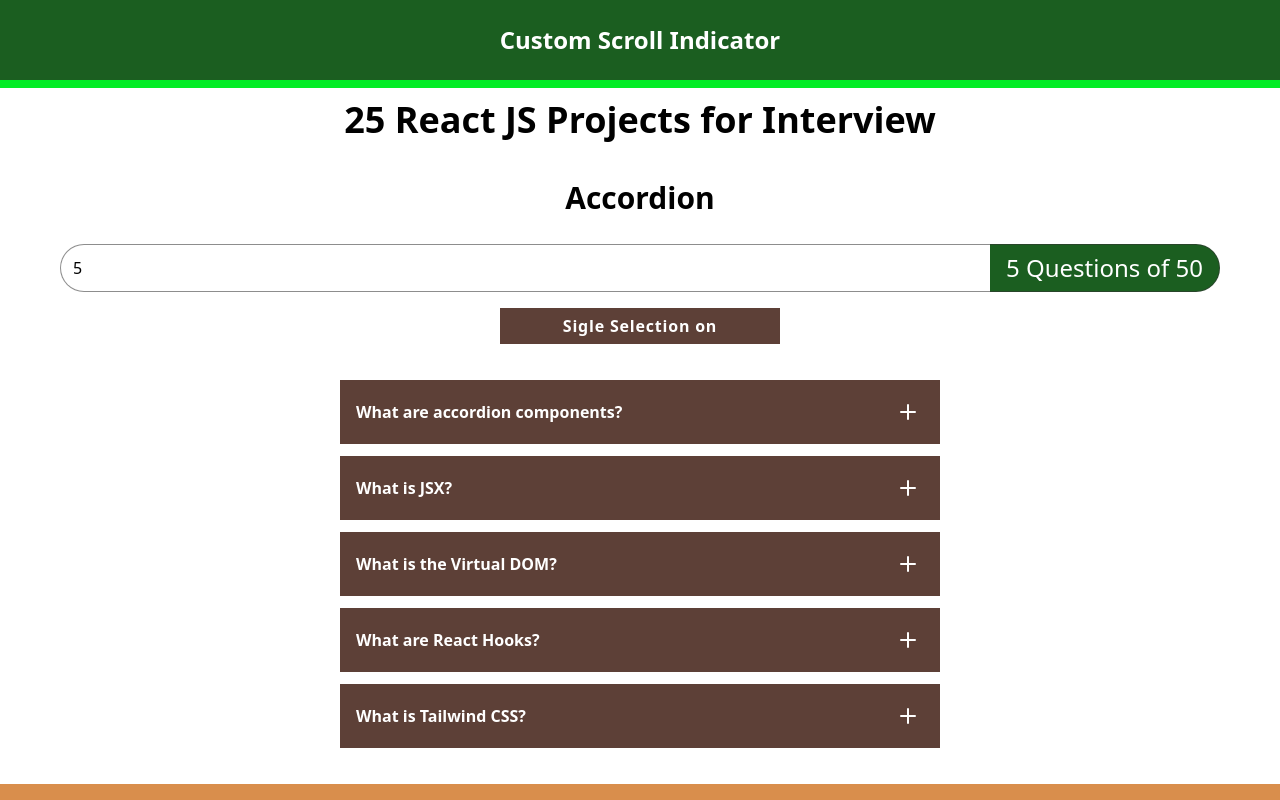
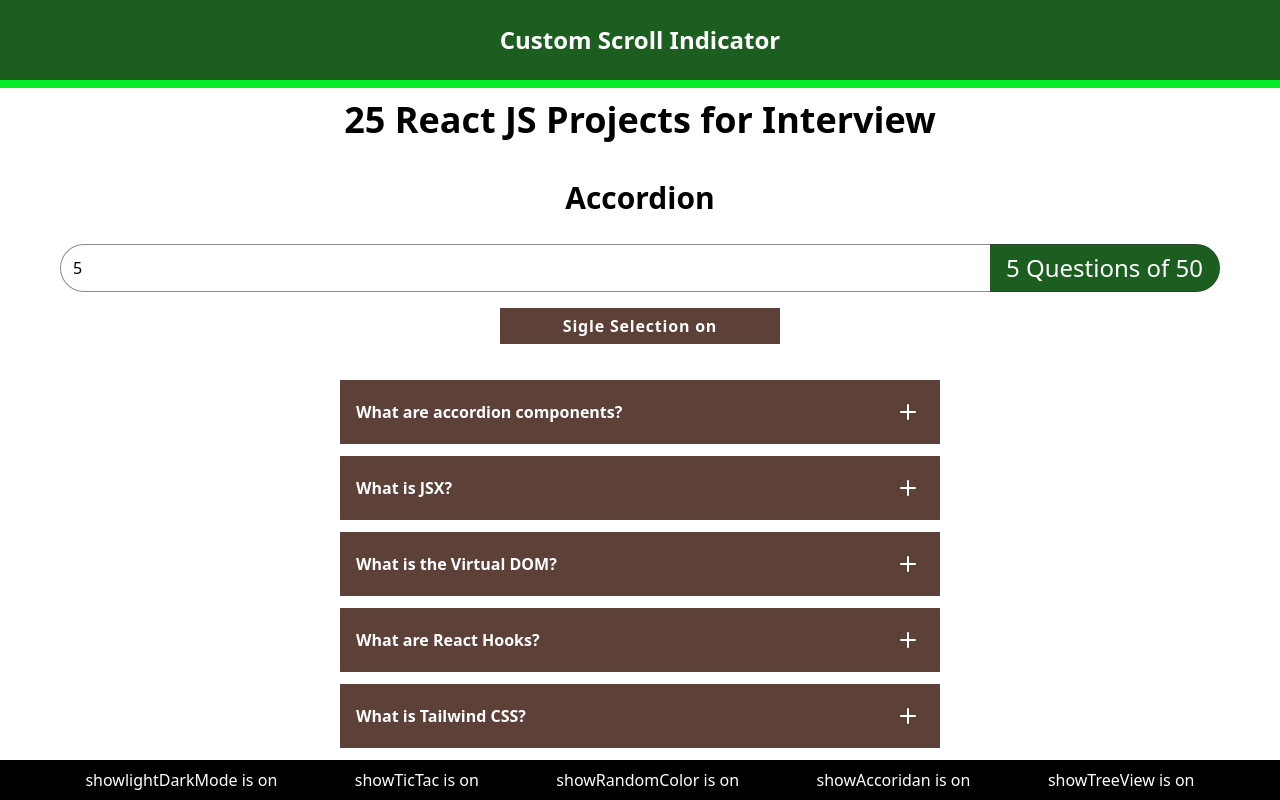
Before and after one commit to mahmoudkhateep7-arch/25-React-JS-Projects-for-Interview, a Next.js app: page / in a window 1280 px wide. Shown: the top 800 px of the page. Built offline with nearby package versions, Linux system fonts and the light colour scheme; no server answers.

Commit message:
made the feature flag componentet it is hidden on small sizes

```diff
--- /dev/null
+++ b/app/api/getrandomdata/route.ts
@@ -0,0 +1,25 @@
+import { NextResponse } from "next/server";
+export interface ObjResShape{
+  showlightDarkMode:boolean,
+  showTicTac:boolean,
+  showRandomColor:boolean,
+  showAccoridan:boolean,
+  showTreeView:boolean,
+  [key:string]:boolean
+
+}
+const t=true
+const resObject:ObjResShape={
+  showlightDarkMode:t,
+  showTicTac:t,
+  showRandomColor:t,
+  showAccoridan:t,
+  showTreeView:t
+
+}
+export const dynamic = 'force-dynamic'; // Ensures this isn't cached as a static JSON file
+
+export async function GET(){
+
+ return NextResponse.json(resObject)
+}
--- /dev/null
+++ b/app/featureFlage.tsx
@@ -0,0 +1,55 @@
+"use client";
+
+import { useEffect, useState } from "react";
+import { ObjResShape } from "./api/getrandomdata/route";
+import { useDispatch, useSelector } from "react-redux";
+import { AppDispatch, AppState, fillState, updateObj } from "./redux";
+
+
+export default function FeatureFlag() {
+  const [obj, setObj] = useState<{} | ObjResShape>({})
+
+  const dispatch: AppDispatch = useDispatch()
+  const getrandomdata = async () => {
+    const res = await fetch('/api/getrandomdata')
+    const dataObj: ObjResShape = await res.json()
+    setObj(dataObj)
+    dispatch(fillState(dataObj))
+    setTimeout(() => {
+    }, 100);
+
+  }
+
+  useEffect(() => {
+    getrandomdata()
+  }, [])
+  const lkkl=useSelector((state:AppState)=>{return state.showComponentsSlice})
+
+  useEffect(()=>{
+setObj(lkkl)
+  },[lkkl.newProp])
+
+  const arr: { key: string, val: boolean }[] = Object.entries(obj).map(([key, val]) => { return { key, val } })
+  const handleclick = (key: string) => {
+    dispatch(updateObj(key))
+  }
+  return (
+    <section className={`px-3 py-2 w-full text-white flex items-center bottom-0 max-[850px]:h-auto z-1000 fixed bg-black `}>
+      <div className={`flex gap-1 max-[850px]:grid max-[850px]:grid-cols-3 max-[600px]:hidden   justify-evenly w-full`}>
+        {arr.length == 0 && <></>}
+        {arr.length > 0 && <>
+          {arr.map((inseiderObj, idx) => {
+            if(inseiderObj.key=='newProp'){return}
+            return (
+              <div className={`cursor-pointer  flex items-center justify-center`} onClick={() => { handleclick(inseiderObj.key) }} key={idx}>{inseiderObj.key} is {inseiderObj.val == true ? 'on' : 'off'}</div>
+            )
+          })}
+        </>}
+
+
+      </div>
+
+
+    </section>
+  )
+}
--- a/app/layout.tsx
+++ b/app/layout.tsx
@@ -1,9 +1,10 @@
 import { Metadata } from "next";
 import { PropsWithChildren } from "react";
 import AosComponent from "./aos";
+import ReduxWrapper from "./redux";
 
-export const meatdata: Metadata = {
-  title: 'random coponents',
+export const metadata: Metadata = {
+  title: '25 random components',
   description: 'singe and multi open'
 }
 
@@ -12,8 +13,11 @@ export default function Rootlayout({ children }: PropsWithChildren) {
     <html>
       <body>
         <AosComponent />
+        <ReduxWrapper >
+        {children}
 
-        {children}
+        </ReduxWrapper>
+
       </body>
     </html>
   )
--- a/app/page.tsx
+++ b/app/page.tsx
@@ -17,24 +17,42 @@ import Tabs from "./tabs";
 import GithubFinder from "@/gitHubFinder";
 import SearchFilter from "./searchFilter";
 import TicTac from "./tictak";
+import FeatureFlag from "./featureFlage";
+import { useSelector } from "react-redux";
+import { AppState } from "./redux";
 export default function Page() {
+  const {showAccoridan,showRandomColor,showTicTac,showTreeView,showlightDarkMode}
+  =useSelector((state:AppState)=>{return state.showComponentsSlice})
   return (
     <div className={`min-h-screen bg-white`}>
         <TopHeadr></TopHeadr>
         <Title></Title>
+        {showAccoridan&&
         <Accordian></Accordian>
+
+        }
+        {showRandomColor&&
         <HexRgb></HexRgb>
+
+        }
         <Ratings></Ratings>
         <Slider></Slider>
         <LoadMore></LoadMore>
+        {showTreeView&&
         <TreeNode></TreeNode>
+        }
         <QrCode />
+        {showlightDarkMode&&
         < DardLightMode></DardLightMode>
+        }
         <GettingDummyData></GettingDummyData>
         <Tabs></Tabs>
         <GithubFinder></GithubFinder>
         <SearchFilter></SearchFilter>
+        {showTicTac&&
       <TicTac></TicTac>
+        }
+      <FeatureFlag></FeatureFlag>
     </div>
   )
 }
--- /dev/null
+++ b/app/redux.tsx
@@ -0,0 +1,50 @@
+
+"use client";
+
+import { configureStore, createSlice } from "@reduxjs/toolkit";
+import { PropsWithChildren } from "react";
+import { Provider } from "react-redux";
+import { ObjResShape } from "./api/getrandomdata/route";
+const a=false
+interface MyNewInterFace extends ObjResShape{
+  newProp:boolean
+}
+const initalState:(MyNewInterFace)=
+{showAccoridan:a,showlightDarkMode:a,showRandomColor:a,showTicTac:a,showTreeView:a,newProp:true}
+const showComponentsSlice=createSlice({
+  name:'showComponentsSlice',
+  initialState:initalState,
+  reducers:{
+    fillState:(state,action)=>{
+      console.log(action.payload)
+      return action.payload
+    },
+    updateObj:(state,action:{payload:keyof ObjResShape})=>{
+      const key=action.payload
+      console.log(key)
+      console.log(!(state[key]))
+
+      state[key]=!(state[key])
+      state.newProp=!(state.newProp)
+    }
+
+
+  }
+})
+
+export const {fillState,updateObj}=showComponentsSlice.actions
+const store=configureStore({
+  reducer:{
+    showComponentsSlice:showComponentsSlice.reducer
+  }
+
+})
+
+export default function ReduxWrapper({children}:PropsWithChildren){
+
+return <Provider children={children} store={store}></Provider>
+}
+
+
+export type AppState=ReturnType<typeof store.getState>
+export type AppDispatch=typeof store.dispatch
```
